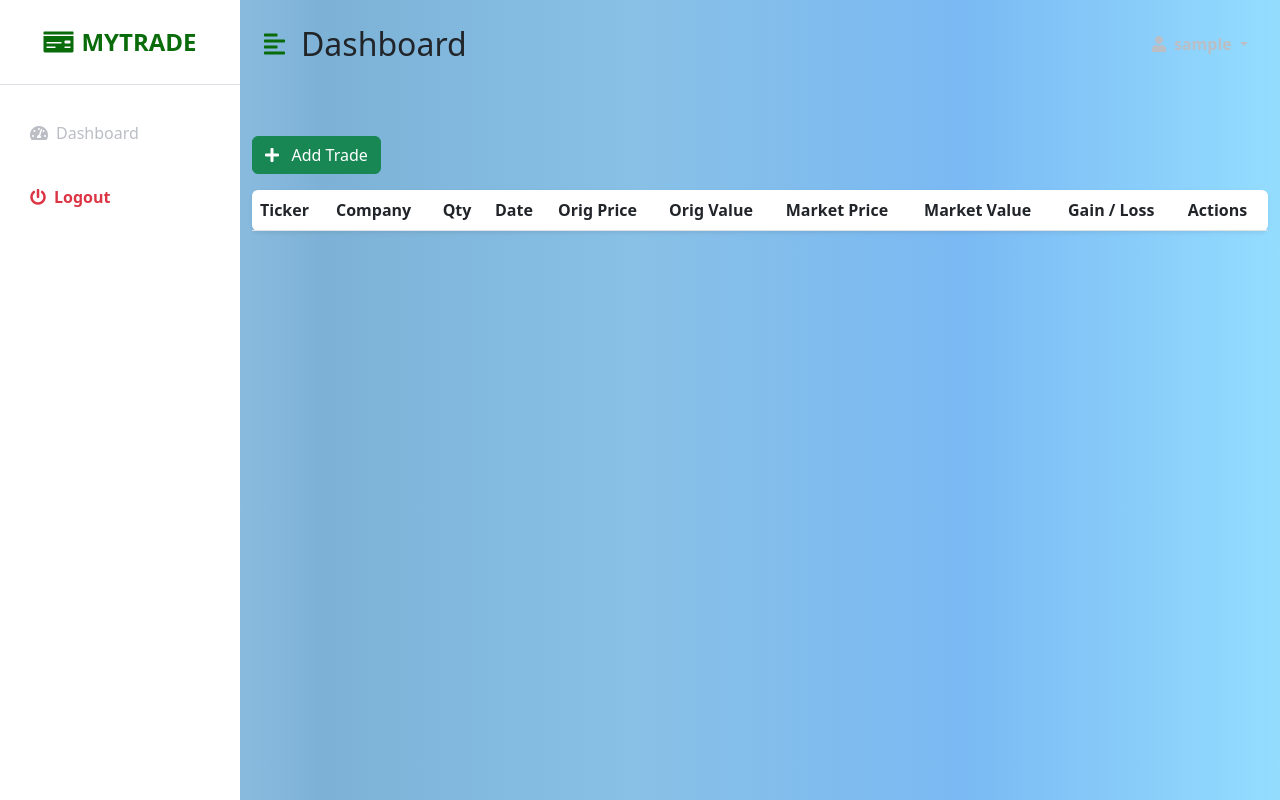
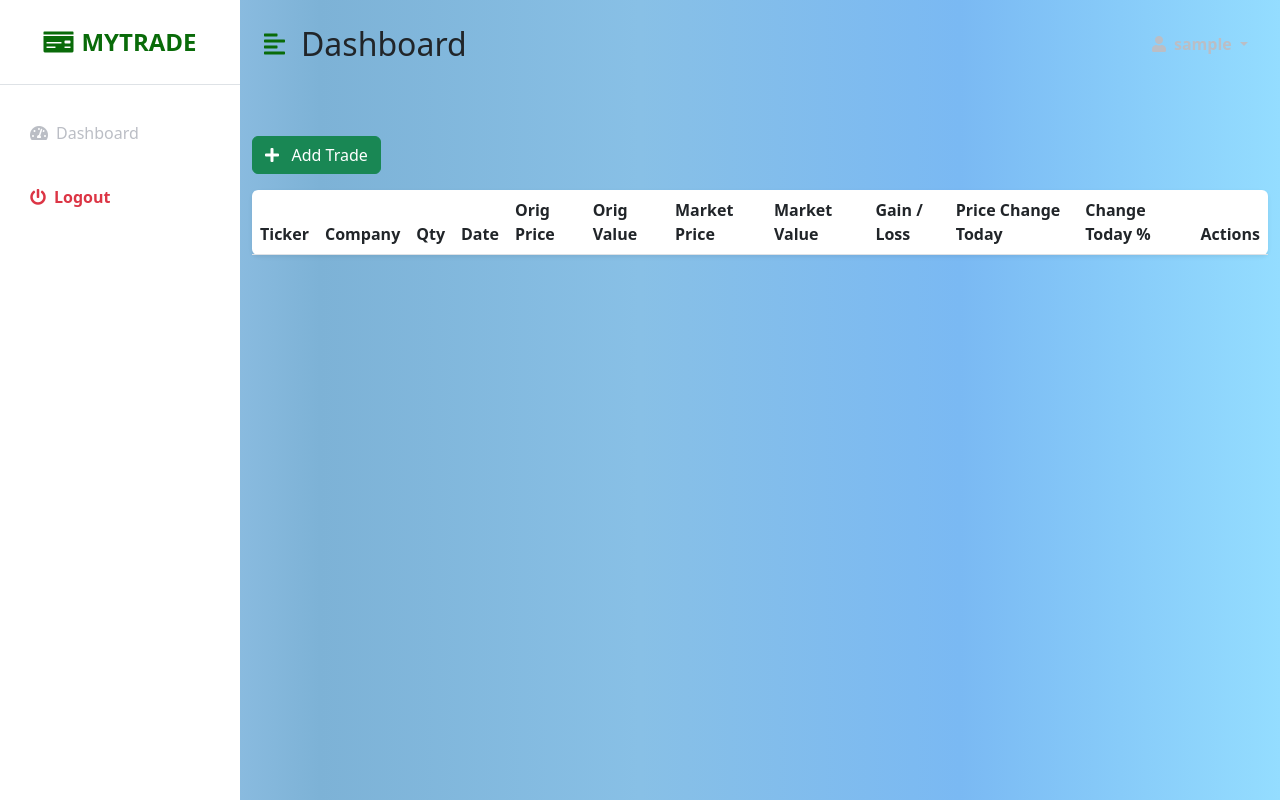
Before and after one commit to tomf247/ShareTracker, a Django app: page / in a window 1280 px wide. Run offline with Django 3.2, Linux system fonts and the light colour scheme; the visitor is signed in with stand-in values (Sample User, id 1); data that the repository does not hold is empty.

Commit message:
Add daily change columns

```diff
--- a/templates/trades/trade_detail.html
+++ b/templates/trades/trade_detail.html
@@ -2,7 +2,7 @@
 {% load humanize %}
 
 {% block content %}
-<div class="container mt-5" style="width: 450px;">
+<div class="container mt-5" style="width: 420px;">
     <div class="card p-3 border-dark">
         <table class="table bg-white rounded shadow-sm">
 
--- a/templates/trades/trade_form.html
+++ b/templates/trades/trade_form.html
@@ -11,7 +11,7 @@ Trades
 <!-- Page Content -->
 {% block content %}
 
-<div class="container mt-5" style="width: 450px;">
+<div class="container mt-5" style="width: 420px;">
     <div class="card p-3 border-dark">
         <form method="POST" autocomplete="off">
             {% csrf_token %}
--- a/templates/trades/trade_list.html
+++ b/templates/trades/trade_list.html
@@ -20,6 +20,8 @@
                 <th scope="col" class="d-none d-md-table-cell">Market Price</th>
                 <th scope="col" class="d-none d-md-table-cell">Market Value</th>
                 <th scope="col">Gain / Loss</th>
+                <th scope="col">Price Change Today</th>
+                <th scope="col class="d-none d-md-table-cell">Change Today %</th>
                 <th scope="col" colspan="3">Actions</th>
             </tr>
         </thead>
@@ -37,12 +39,20 @@
               <td scope="row" class="d-none d-md-table-cell">{{ trade.latest_share_value|floatformat:"2"|intcomma }}</td>
 
               {% if trade.latest_gain_loss < 0 %}
-                  <td scope="row" class ="loss"> {{ trade.latest_gain_loss|floatformat:"2"|intcomma }} </td>
+                  <td scope="row" class="loss"> {{ trade.latest_gain_loss|floatformat:"2"|intcomma }}</td>
                   {% else %}
-                  <td scope="row" class="gain"> {{ trade.latest_gain_loss|floatformat:"2"|intcomma }} </td>
+                  <td scope="row" class="gain"> {{ trade.latest_gain_loss|floatformat:"2"|intcomma }}</td>
               {% endif %}
 
-              <td scope="row">
+              {% if trade.market_change < 0 %}
+                  <td scope="row" class="loss d-none d-md-table-cell">{{ trade.market_change|floatformat:"2"|intcomma }}</td>
+                  <td scope="row" class="loss">{{ trade.market_change_percent|floatformat:"2"|intcomma }}%</td>
+                  {% else %}
+                  <td scope="row" class="gain d-none d-md-table-cell">{{ trade.market_change|floatformat:"2"|intcomma }}</td>
+                  <td scope="row" class="gain">{{ trade.market_change_percent|floatformat:"2"|intcomma }}%</td>
+               {% endif %}
+
+               <td scope="row">
                   <a href="{% url 'tradedetail' pk=trade.id %}" class="btn btn-primary btn-sm">
                   <i class="fas fa-info"></i>
                   </a>
```
Also changed, not shown: trades/models.py (+13 -1 lines).
